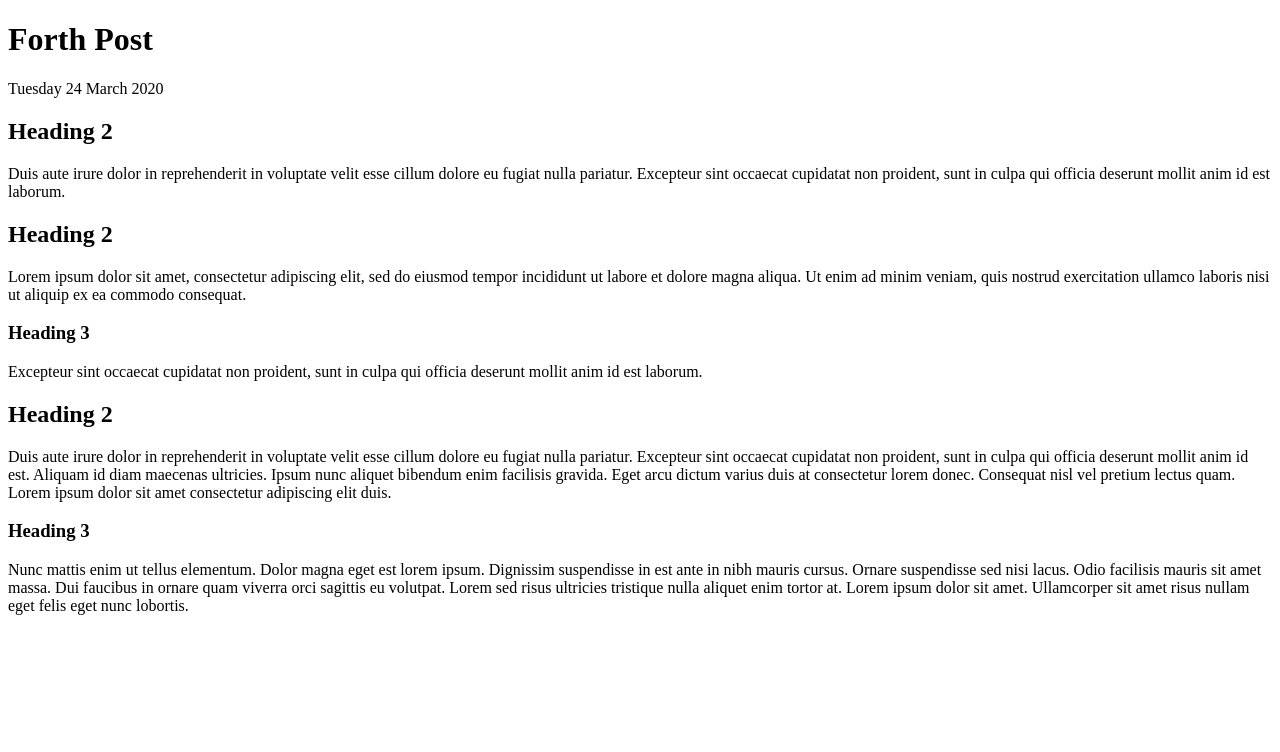
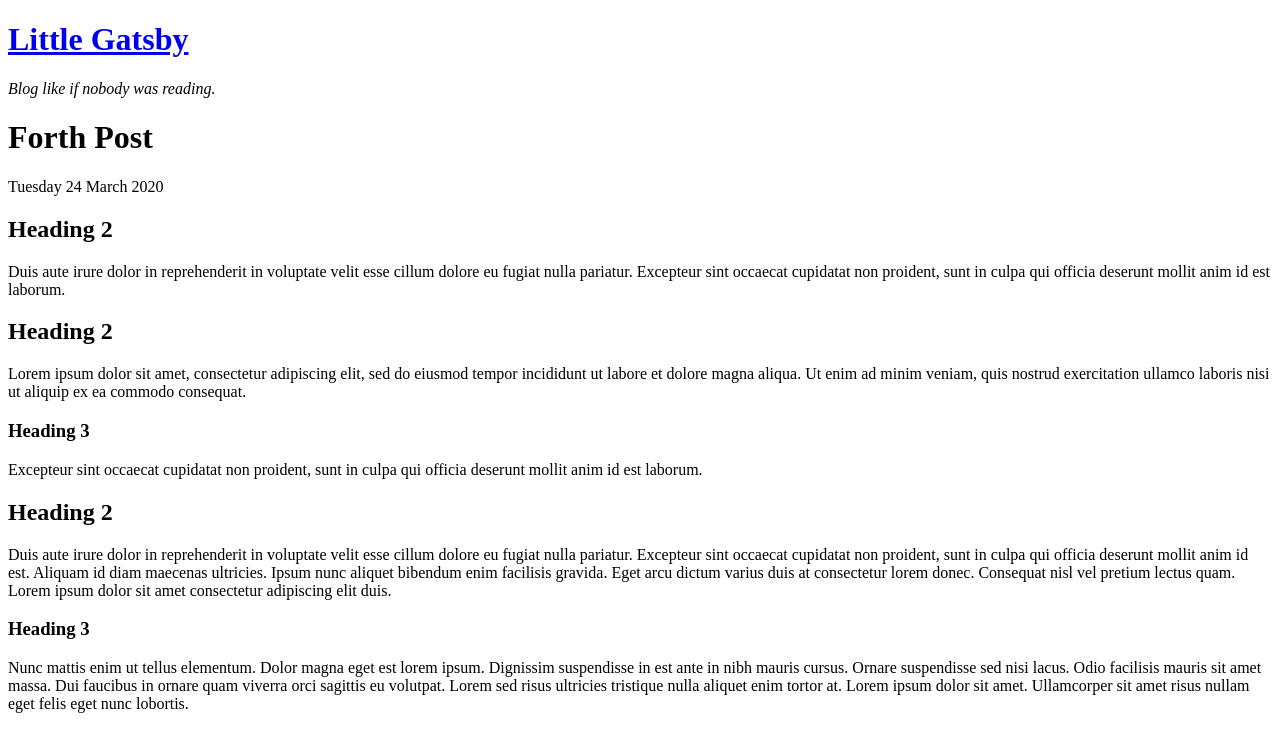
Before and after one commit to eugelogic/little-gatsby, a Gatsby site: page /blog/forth-post in a window 1280 px wide. Built offline with nearby package versions, Linux system fonts and the light colour scheme; Gatsby itself is replaced by a stand-in of ours.

Commit message:
Add Header component

```diff
--- /dev/null
+++ b/src/components/header.js
@@ -0,0 +1,14 @@
+import React from 'react'
+import { Link } from 'gatsby'
+import useSiteMetadata from '../hooks/use-site-metadata'
+
+export const Header = () => {
+    const { title, description } = useSiteMetadata()
+    return (
+        <header>
+            <h1><Link to={`/`}>{title}</Link></h1>
+            <em>{description}</em>
+        </header>
+)}
+
+export default Header
--- a/src/templates/post.js
+++ b/src/templates/post.js
@@ -1,6 +1,7 @@
 import React from 'react'
 import { graphql } from 'gatsby'
 import { MDXRenderer } from 'gatsby-plugin-mdx'
+import Header from '../components/header'
 
 export const query = graphql`
 query ($slug: String!) {
@@ -28,6 +29,7 @@ export default ({
     },
 }) => (
         <>
+            <Header />
             {tags && tags.length ? (
             <ul>
             {tags.map(tag => (
```
